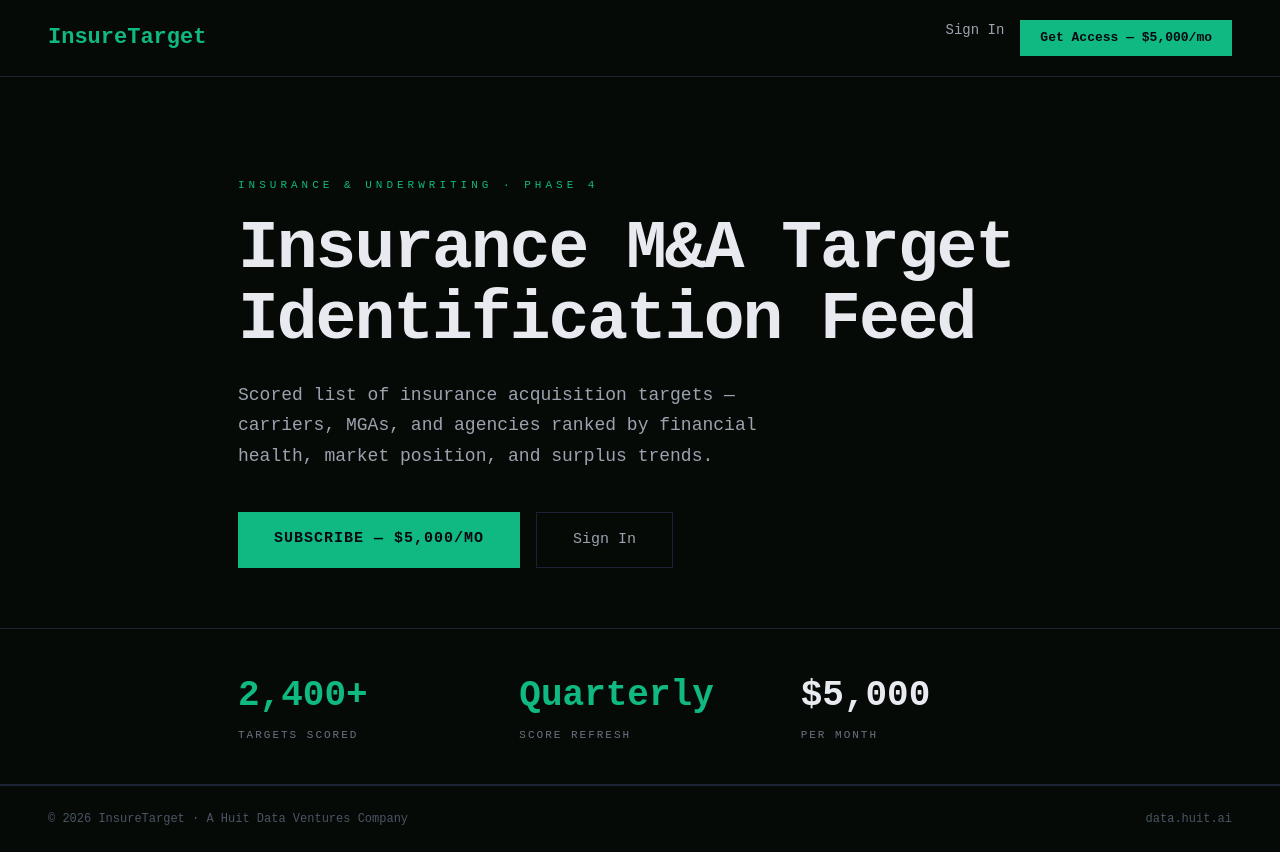
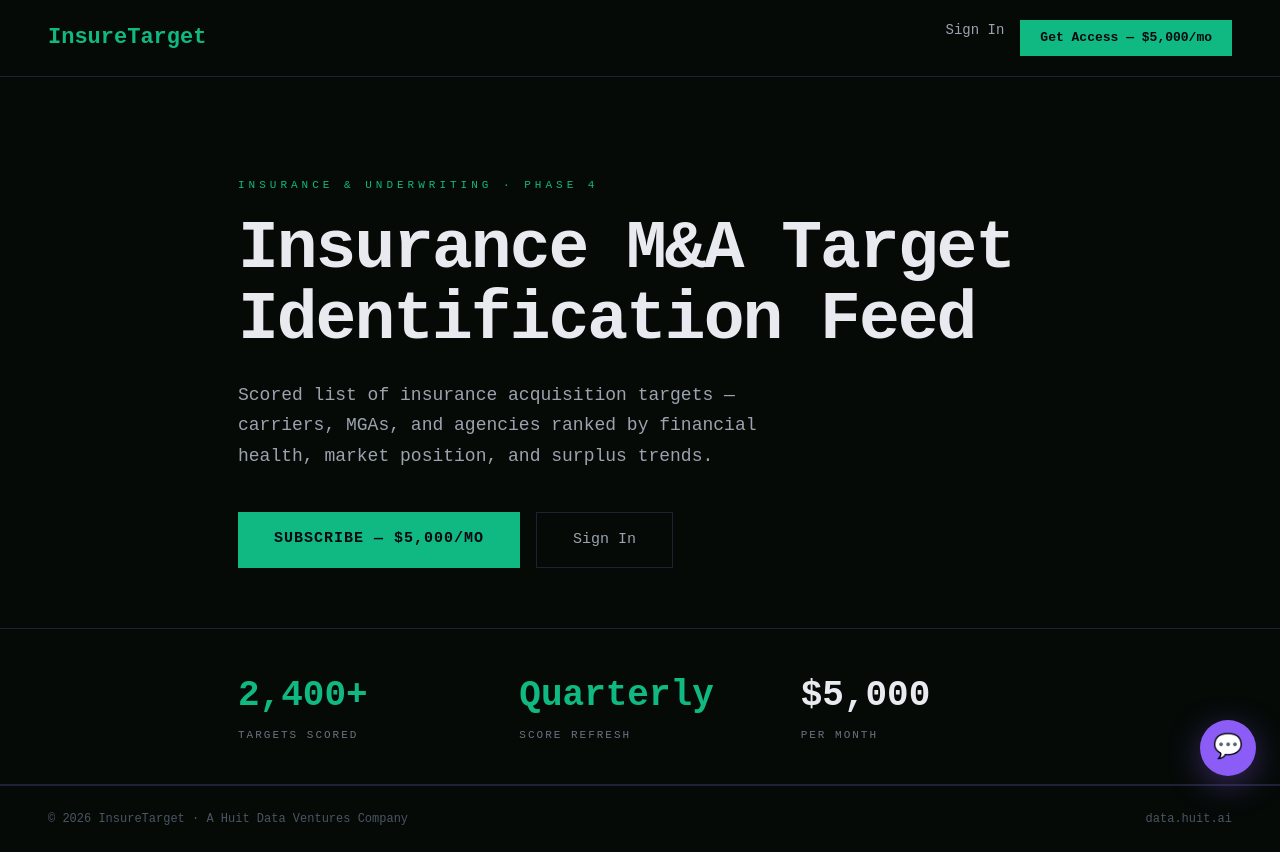
Before and after one commit to derekhuit-afk/insuretarget, a Next.js app: page / in a window 1280 px wide. Built offline with nearby package versions, Linux system fonts and the light colour scheme.

Commit message:
feat(agent): inject AgentWidget into global layout

```diff
--- a/app/layout.tsx
+++ b/app/layout.tsx
@@ -1,5 +1,6 @@
 import type { Metadata } from "next";
 import "./globals.css";
+import AgentWidget from '@/components/AgentWidget';
 export const metadata: Metadata = {
   title: "InsureTarget — Insurance M&A Target Identification Feed",
   description: "Scored list of insurance acquisition targets — carriers, MGAs, and agencies ranked by financial health, market position,",
@@ -9,7 +10,8 @@ export default function RootLayout({ children }: { children: React.ReactNode })
     <html lang="en">
       <body style={{ background: "#050A07", color: "#E8EAF0", fontFamily: "monospace", margin: 0 }}>
         {children}
-      </body>
+            <AgentWidget />
+    </body>
     </html>
   );
 }
```
